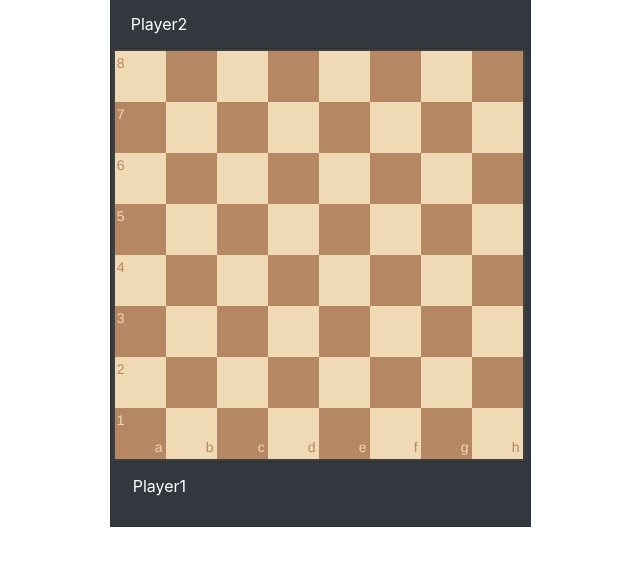
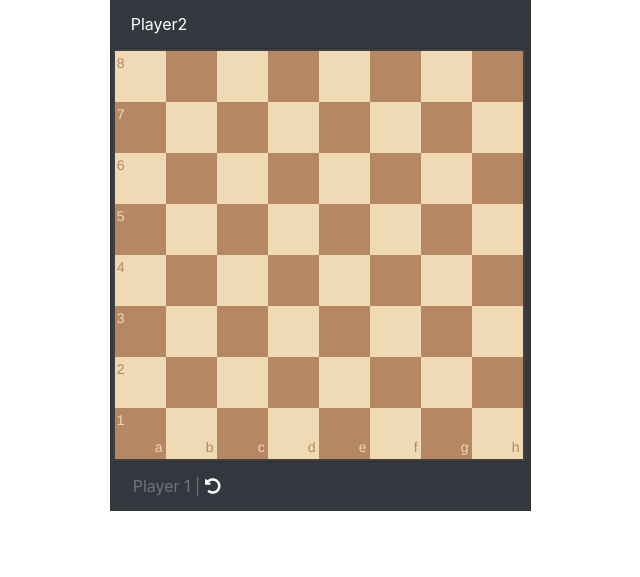
Before and after one commit to omega-coder/flask-chess-platform, a Flask app: template templates/index.html in a window 1280 px wide. Shown: the part 57-634 px from the top of the page, without its empty margins (332-972 px from the left). Run offline with Flask 2, Linux system fonts and the light colour scheme; the template is opened without the code that fills it, so the values that code supplies are empty.

Commit message:
Adds undo AJAX call and undo button

```diff
--- a/templates/index.html
+++ b/templates/index.html
@@ -6,6 +6,7 @@
     <!-- CSS file -->
     <link rel="stylesheet" href="static/css/bootstrap.min.css">
     <link rel="stylesheet" href="static/css/chessboard-0.3.0.min.css">
+    <link rel="stylesheet" href="static/css/fontawesome.css">
     <style>
         .card {
             border-radius: 0 !important;
@@ -53,7 +54,7 @@
 				<div class="card-body">
 				<div id="board"></div>
                 <div class="card-footer">
-                    <p>Player1</p>
+                    <span class="text-muted">Player 1 | </span> <i class='fas fa-undo-alt' id="undo"></i>
                 </div>
 			</div>
 			</div>
@@ -95,6 +96,13 @@
         });
     });
 
+    $("#undo").click(function() {
+        $.get("/undo", function(data) {
+            board.position(data.fen);
+            document.querySelector('#pgn').innerText = data.pgn;
+        });
+    });
+
 </script>
 </body>
 </html>
```
